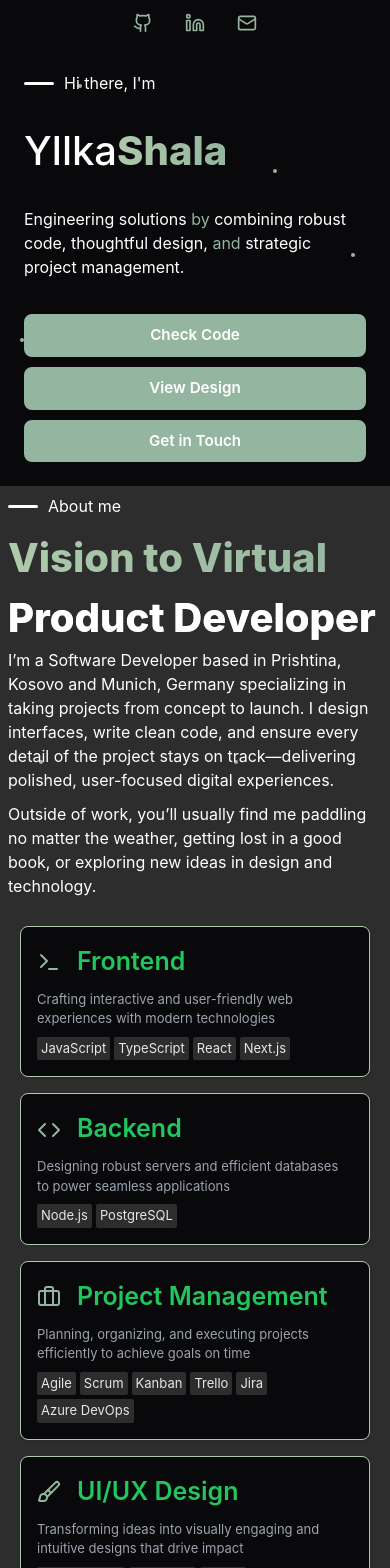
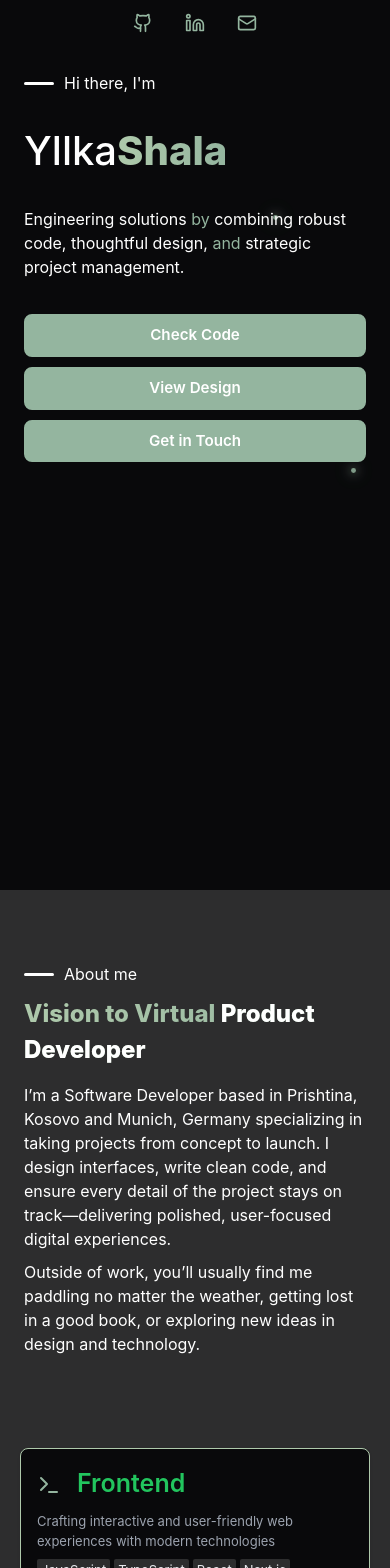
Before and after one commit to yllkashalaa/yllkashala, a React (Create React App) app: page / in a window 390 px wide. Shown: the top 1568 px of the page. Built offline with nearby package versions, Linux system fonts and the light colour scheme.

Commit message:
update styles for responsiveness and alignment

```diff
--- a/package.json
+++ b/package.json
@@ -2,6 +2,7 @@
   "name": "react-task",
   "version": "0.1.0",
   "private": true,
+  "homepage": "https://yllkashala.github.io",
   "dependencies": {
   "@testing-library/dom": "^10.4.1",
   "@testing-library/jest-dom": "^6.8.0",
@@ -16,6 +17,8 @@
 "scripts": {
   "start": "react-scripts start",
   "build": "react-scripts build",
+  "predeploy": "npm run build",
+  "deploy": "gh-pages -d build",
   "test": "react-scripts test",
   "eject": "react-scripts eject"
 },
--- a/src/components/banner.js
+++ b/src/components/banner.js
@@ -1,14 +1,24 @@
-import './custom.css'
+import './custom.css';
+import {useEffect, useState} from 'react';
 
 function Banner() {
-  return(
-    <div>
-      <span className="dot" style={{top: '10%', left: '20%'}}></span>
-      <span className="dot" style={{top: '30%', left: '90%'}}></span>
-      <span className="dot" style={{top: '40%', left: '5%'}}></span>
-      <span className="dot" style={{top: '90%', left: '10%'}}></span>
-      <span className="dot" style={{top: '20%', left: '70%'}}></span>
-      <span className="dot" style={{top: '90%', left: '60%'}}></span>
+  const dotPositions = [
+    { top: "50%", left: "90%" },
+    { top: "20%", left: "70%" },
+  ];
+
+  return (
+    <div style={{ position: "relative", height: "100vh" }}>
+      {dotPositions.map((pos, index) => (
+        <span
+          key={index}
+          className="dot neon-dot"
+          style={{
+            top: pos.top,
+            left: pos.left,
+          }}
+        ></span>
+      ))}
       <div className='banner-content'>
 
         <div className="line-with-text">
--- a/src/components/custom.css
+++ b/src/components/custom.css
@@ -69,11 +69,26 @@
 /* Banner */
 .dot {
   position: absolute;
-  width: 4px;
-  height: 4px;
   border-radius: 50%;
+  width: 5px;
+  height: 5px;
   background-color: #94B59F;
+  box-shadow: 0 0 10px #94B59F, 0 0 20px #94B59F, 0 0 30px #94B59F;
+  animation: pulse 2s infinite alternate;
 }
+
+@keyframes pulse {
+  0% { transform: scale(0.8); opacity: 0.7; }
+  50% { transform: scale(1.2); opacity: 1; }
+  100% { transform: scale(0.9); opacity: 0.8; }
+}
+
+@media (max-width: 768px) {
+  .dot:nth-child(1) { top: 5%; left: 10%; }
+  .dot:nth-child(3) { top: 60%; left: 15%; }
+  .dot:nth-child(4) { top: 80%; left: 5%; }
+}
+
 
 .line-with-text {
   display: flex;
@@ -100,7 +115,7 @@
   max-width: 900px;
   margin: 0 auto;
   padding: 2rem;
-  height: 92vh;
+  height: auto;
 }
 
 .info {
@@ -291,6 +306,7 @@
   -webkit-background-clip: text;
   -webkit-text-fill-color: transparent;
   font-weight: 800;
+  margin-bottom: 15px;
 }
 
 .section-one-title span {
@@ -299,6 +315,35 @@
   -webkit-text-fill-color: white;
 }
 
+.section-one {
+  padding: 4rem 1rem;
+}
+
+.section-one-content {
+  max-width: 900px;
+  margin: 0 auto;
+}
+
+@media (max-width: 768px) {
+  .section-one-content {
+    text-align: left;
+    display: flex;
+    flex-direction: column;
+    align-items: center;
+    justify-content: left;
+  }
+
+  .section-one-title p {
+    font-size: 1.5rem;
+  }
+
+  .line-with-text {
+    width: 100%;
+    display: flex;
+    justify-content: flex-start;
+    text-align: left;
+  }
+}
 
 /* Skills */
 .skills-contenct {
```
Also changed, not shown: 1 other file (tests, documents, lock files or other folders). Lines whose indentation alone changed are shown as unchanged.
